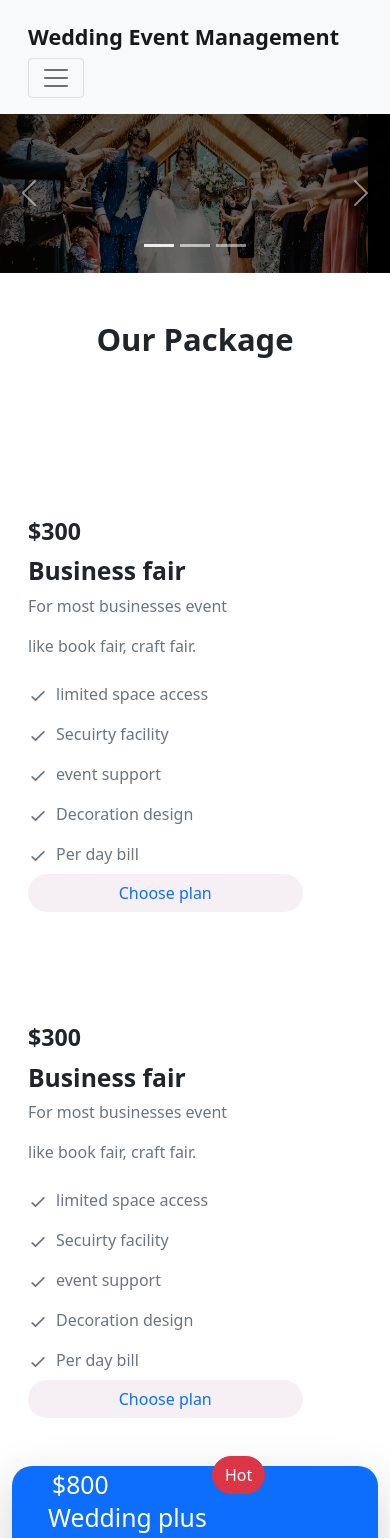
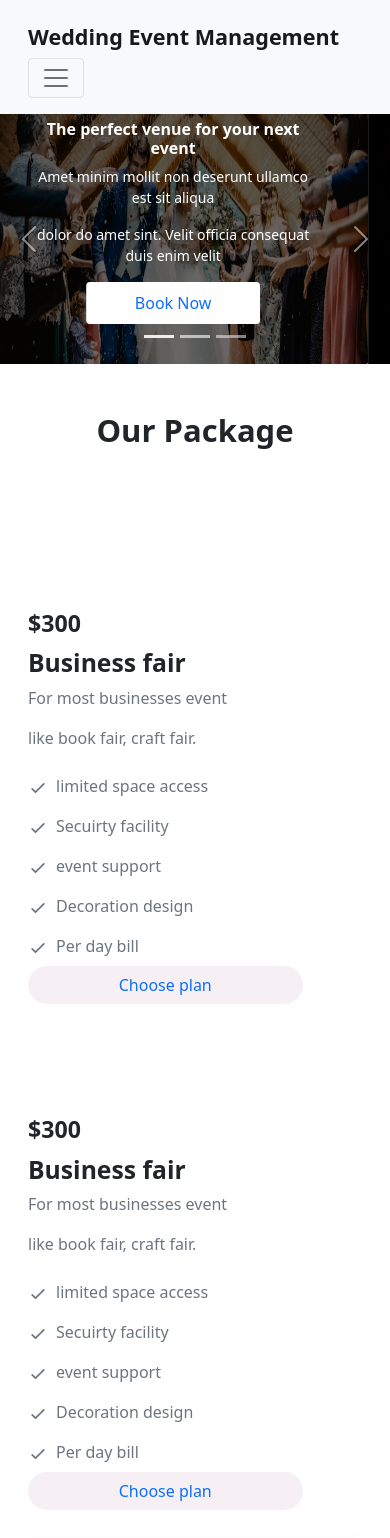
Before and after one commit to alamin00006/convention-center-website, a plain HTML site: page index.html in a window 390 px wide. Shown: the top 1538 px of the page. Drawn offline with nearby package versions, Linux system fonts and the light colour scheme.

```diff
--- a/index.html
+++ b/index.html
@@ -35,15 +35,15 @@
       </nav>
       <section>
         <div id="carouselExampleCaptions" class="carousel slide" data-bs-ride="carousel">
-            <div class="carousel-indicators">
+            <div class="carousel-indicators my-indicators">
               <button type="button" data-bs-target="#carouselExampleCaptions" data-bs-slide-to="0" class="active" aria-current="true" aria-label="Slide 1"></button>
               <button type="button" data-bs-target="#carouselExampleCaptions" data-bs-slide-to="1" aria-label="Slide 2"></button>
               <button type="button" data-bs-target="#carouselExampleCaptions" data-bs-slide-to="2" aria-label="Slide 3"></button>
             </div>
             <div class="carousel-inner">
               <div class="carousel-item active">
-                <img class="img-fluid" src="./images/banner.png" class="d-block w-100" alt="...">
-                <div class="carousel-caption d-none d-md-block">
+                <img class=" image img-lg-fluid" src="./images/banner.png" class="d-block w-100" alt="...">
+                <div class="carousel-caption image-title ">
                     <h5 class="display-4 fw-bold">The perfect venue for your
                       next event</h5>
                     <p>Amet minim mollit non deserunt ullamco est sit aliqua
@@ -56,8 +56,8 @@
                   </div>
               </div>
               <div class="carousel-item">
-                <img class="img-fluid" src="./images/image-2.jpg" class="d-block w-100" alt="...">
-                <div class="carousel-caption d-none d-md-block">
+                <img class="image img-lg-fluid" src="./images/image-2.jpg" class="d-block w-100" alt="...">
+                <div class="carousel-caption image-title">
                     <h5 class="display-4 fw-bold">The perfect venue for your
                       next event</h5>
                     <p>Amet minim mollit non deserunt ullamco est sit aliqua
@@ -69,8 +69,8 @@
                   </div>
               </div>
               <div class="carousel-item">
-                <img class="img-fluid" src="./images/image-3.jpg" class="d-block w-100" alt="...">
-                <div class="carousel-caption d-none d-md-block">
+                <img class=" image img-lg-fluid" src="./images/image-3.jpg" class="d-block w-100" alt="...">
+                <div class="carousel-caption image-title ">
                   <h5 class="display-4 fw-bold">The perfect venue for your
                     next event</h5>
                   <p>Amet minim mollit non deserunt ullamco est sit aliqua
@@ -330,7 +330,9 @@
 <!-- footer section -->
 <footer class="bg-dark pt-5 pb-5" >
    <div class="container d-lg-flex d-md-flex
-   justify-content-lg-between justify-content-md-between align-items-lg-center align-items-md-center" >
+   justify-content-lg-between justify-content-md-between
+
+    align-items-lg-center align-items-md-center" >
 
         <div>
             <p class="text-white">&copy; 2022 bike. All rights reserved</p>
--- a/style.css
+++ b/style.css
@@ -1,3 +1,23 @@
+/* only mobile device responsive */
+@media only screen and (max-width: 600px) {
+
+    .image{
+        width: 100%;
+        height: 250px;
+
+    }
+    .image-title h5{
+        font-size: 16px;
+
+    }
+    .image-title p, a{
+        font-size: 14px;
+
+ }
+
+}
+/* only mobile device responsive end */
+
 .my-button{
    background-color: #ebdde673;
 
@@ -24,8 +44,8 @@
 
 }
 .hot{
-    left: 200px;
-    top: -10px;
+    left: 240px;
+    top: -12px;
 }
 
 
```
Lines whose indentation alone changed are shown as unchanged.
